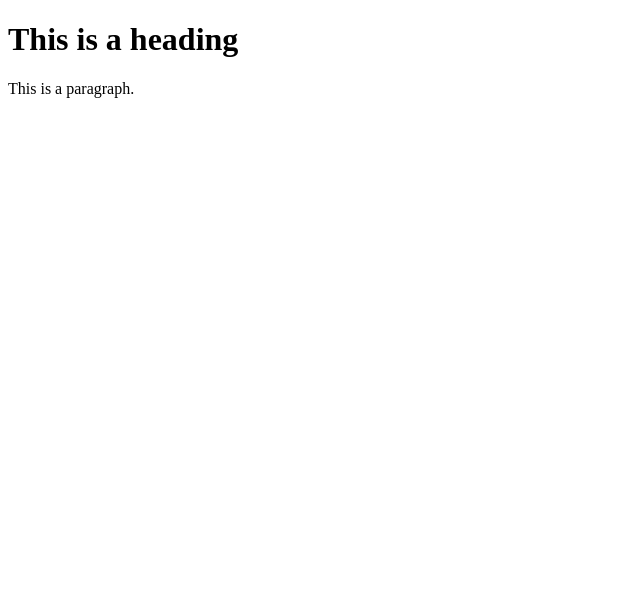
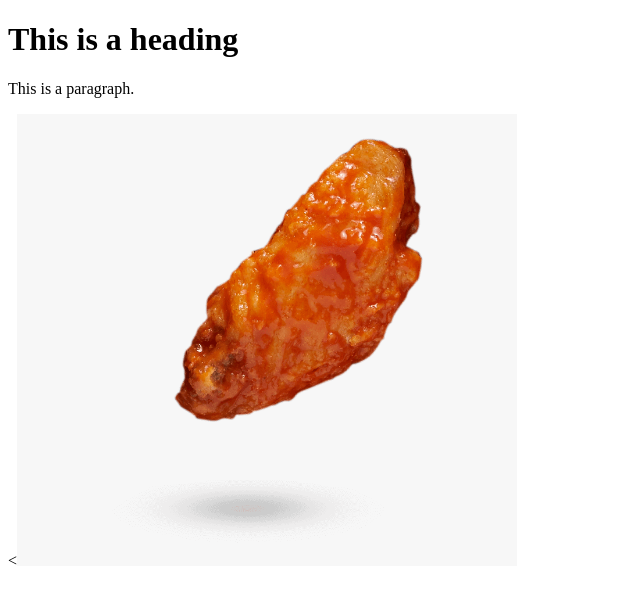
Before and after one commit to lilthad12/page1, a plain HTML site: page index.html in a window 1280 px wide. Shown: the whole page, without its empty margins (0-640 px from the left). Drawn offline with Linux system fonts and the light colour scheme.

Commit message:
Update index.html

```diff
--- a/index.html
+++ b/index.html
@@ -5,5 +5,6 @@
 <head>
 <body><h1>This is a heading</h1>
 <p>This is a paragraph.</p>
+<<img src="IMG_1367.PNG" alt="Wing" width="500">
 </body>
 </html>
```
